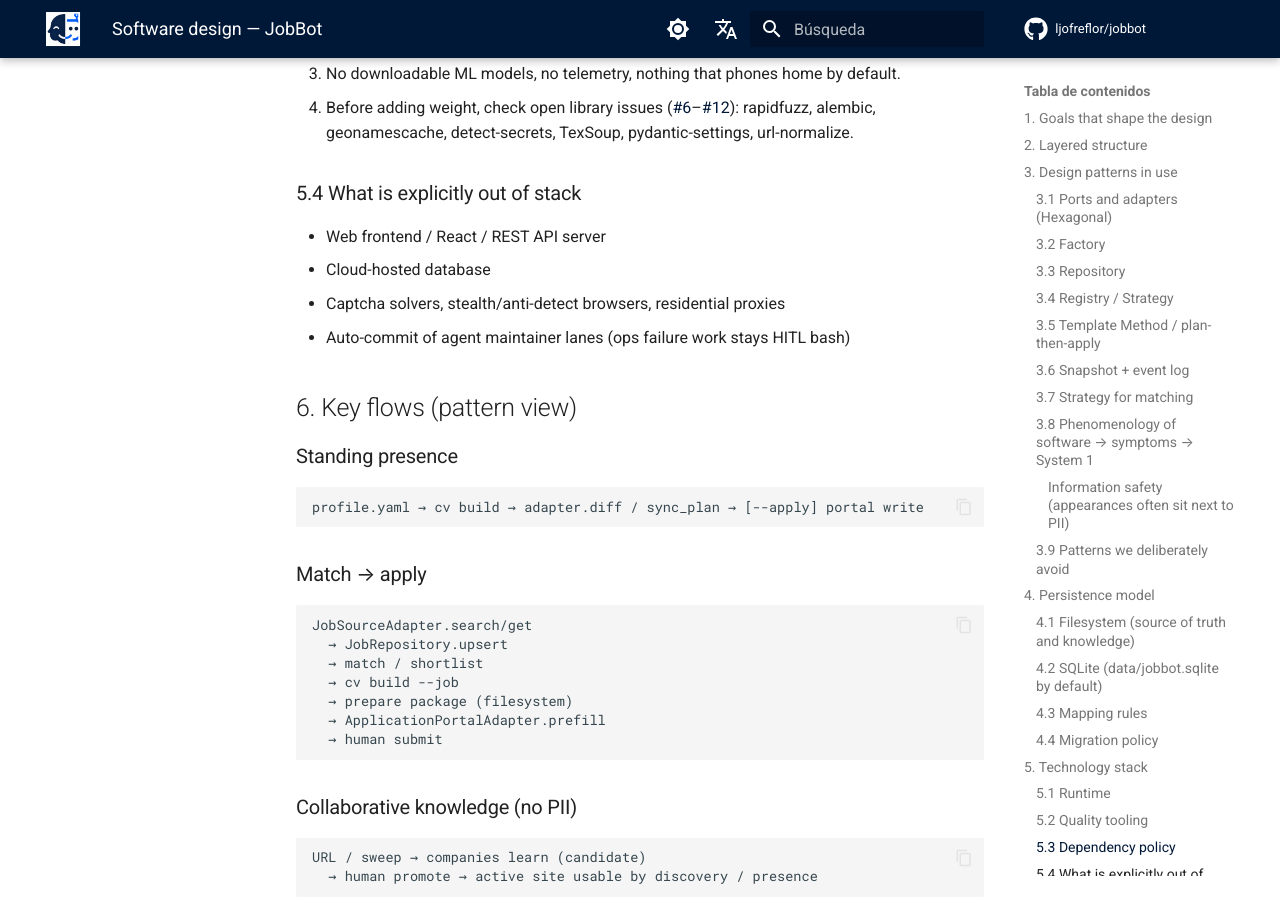
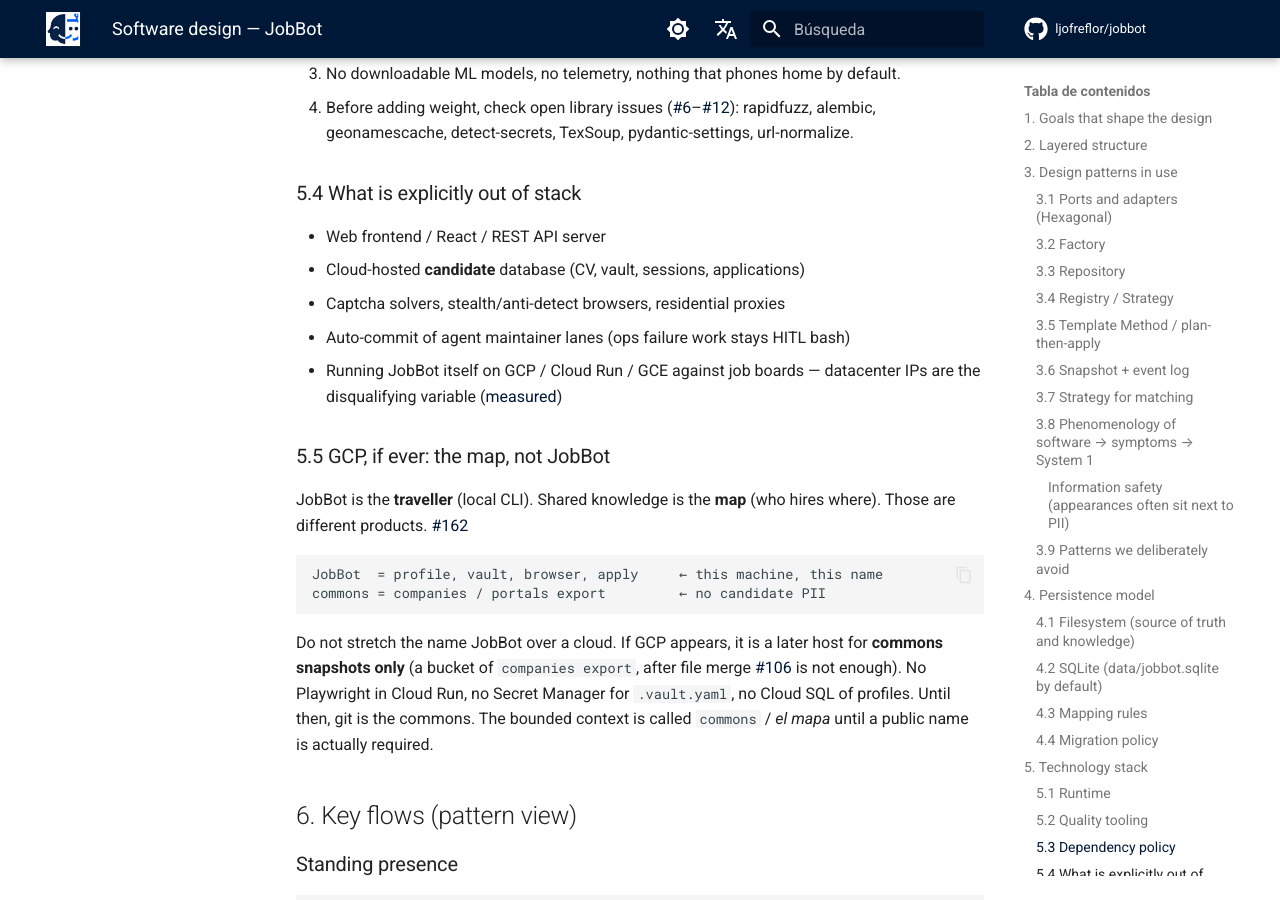
Before and after one commit to ljofreflor/jobbot, an MkDocs documentation site: the page built from docs/software-design.md, in a window 1280 px wide and 900 px high, scrolled down 9588 px. Built offline with MkDocs 1.6.1 and Material for MkDocs 9.7.7, drawn with Linux system fonts in a browser that asks for light colours; comment, search, counter and statistics services are not loaded.

Commit message:
docs(architecture): GCP, if ever, is the map — not JobBot (#162)
Keep the JobBot name on the local traveller. A cloud host would only hold
PII-free companies snapshots after file federation; datacenter IPs cannot
run the CLI against job boards.

Co-authored-by: Leonardo Andrés Jofré Flor <ljofre2146@gmail.com>

````diff
--- a/docs/software-design.md
+++ b/docs/software-design.md
@@ -341,9 +341,28 @@ Do not expand the hand-rolled dict into a second migration framework.
 ### 5.4 What is explicitly out of stack
 
 - Web frontend / React / REST API server
-- Cloud-hosted database
+- Cloud-hosted **candidate** database (CV, vault, sessions, applications)
 - Captcha solvers, stealth/anti-detect browsers, residential proxies
 - Auto-commit of agent maintainer lanes (ops failure work stays HITL bash)
+- Running JobBot itself on GCP / Cloud Run / GCE against job boards — datacenter
+  IPs are the disqualifying variable ([measured](blog/posts/2026-09-24-datacenter-ip-blocking.md))
+
+### 5.5 GCP, if ever: the map, not JobBot
+
+JobBot is the **traveller** (local CLI). Shared knowledge is the **map**
+(who hires where). Those are different products. [#162](https://github.com/ljofreflor/jobbot/issues/162)
+
+```text
+JobBot  = profile, vault, browser, apply     ← this machine, this name
+commons = companies / portals export         ← no candidate PII
+```
+
+Do not stretch the name JobBot over a cloud. If GCP appears, it is a later host
+for **commons snapshots only** (a bucket of `companies export`, after file merge
+[#106](https://github.com/ljofreflor/jobbot/issues/106) is not enough). No
+Playwright in Cloud Run, no Secret Manager for `.vault.yaml`, no Cloud SQL of
+profiles. Until then, git is the commons. The bounded context is called
+`commons` / *el mapa* until a public name is actually required.
 
 ## 6. Key flows (pattern view)
 
````
Also changed, not shown: docs/manifesto.md (+2 -0 lines).
